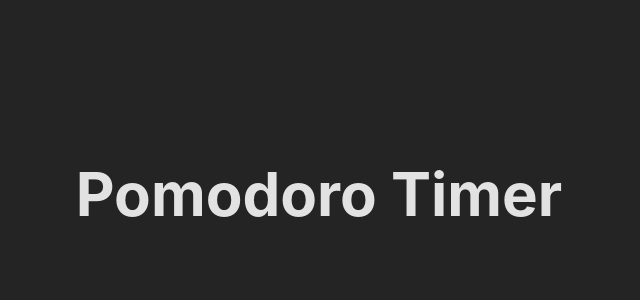
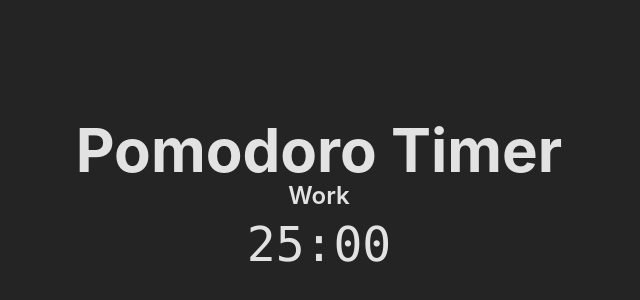
Before and after one commit to AdrianGerman/frontend-projects-roadmap, a React (Vite) app in the folder 21-pomodoro-timer/: page / in a window 1280 px wide. Shown: the part 206-506 px from the top of the page, without its empty margins (321-961 px from the left). Built offline with nearby package versions, Linux system fonts and the light colour scheme.

Commit message:
timer component and session

```diff
--- a/21-pomodoro-timer/src/App.jsx
+++ b/21-pomodoro-timer/src/App.jsx
@@ -1,9 +1,16 @@
+import { useState } from "react"
 import "./App.css"
 
+import Timer from "./components/Timer"
+
 function App() {
+  const [time, setTime] = useState(25 * 60) // 25 minutes
+  const [currentSession, setCurrentSession] = useState("Work")
+
   return (
     <>
       <h1 className="text-6xl font-bold">Pomodoro Timer</h1>
+      <Timer time={time} session={currentSession} />
     </>
   )
 }
--- /dev/null
+++ b/21-pomodoro-timer/src/components/Timer.jsx
@@ -0,0 +1,17 @@
+const Timer = ({ time, session }) => {
+  const minutes = Math.floor(time / 60)
+    .toString()
+    .padStart(2, "0")
+  const seconds = (time % 60).toString().padStart(2, "0")
+
+  return (
+    <div className="text-center">
+      <h2 className="text-2xl font-semibold">{session}</h2>
+      <div className="text-5xl font-mono mt-2">
+        {minutes}:{seconds}
+      </div>
+    </div>
+  )
+}
+
+export default Timer
```
